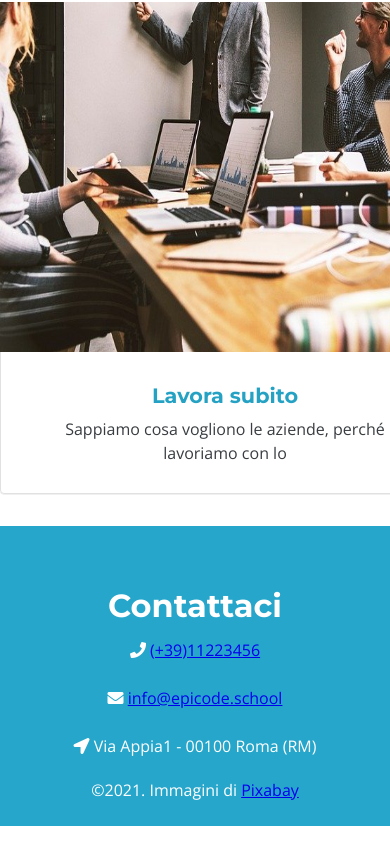
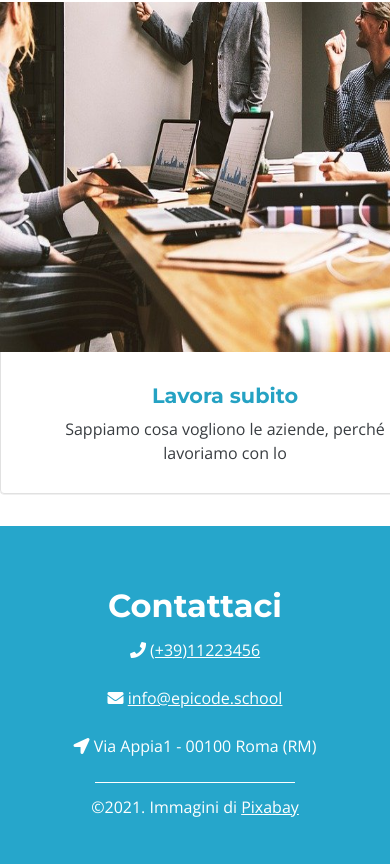
Before and after one commit to AndreaCeliberti/U1-W1-D5, a plain HTML site: page index.html in a window 390 px wide. Shown: the part 3466-4330 px from the top of the page. Before the commit the page ends 4292 px from the top, so only its background shows below. Drawn offline with nearby package versions, Linux system fonts and the light colour scheme.

Commit message:
progetto mobile termineto

```diff
--- a/css/style.css
+++ b/css/style.css
@@ -198,7 +198,7 @@ article {
   padding-bottom: 1.5em;
 }
 footer {
-  height: 300px;
+  height: 350px;
   background-color: #26a6cb;
   color: white;
 }
@@ -221,3 +221,13 @@ address p i {
   color: white;
   text-decoration: none;
 }
+a {
+  color: white;
+}
+footer div {
+  margin-inline: auto;
+  background-color: white;
+  height: 1px;
+  width: 200px;
+  margin-bottom: 1em;
+}
--- a/index.html
+++ b/index.html
@@ -88,6 +88,7 @@
         <p><i class="fas fa-envelope"></i> <a href="#">info@epicode.school</a></p>
         <p><i class="fas fa-location-arrow"></i> Via Appia1 - 00100 Roma (RM)</p>
       </address>
+      <div></div>
       <p>&copy;2021. Immagini di <a href="#">Pixabay</a></p>
     </footer>
   </body>
```
